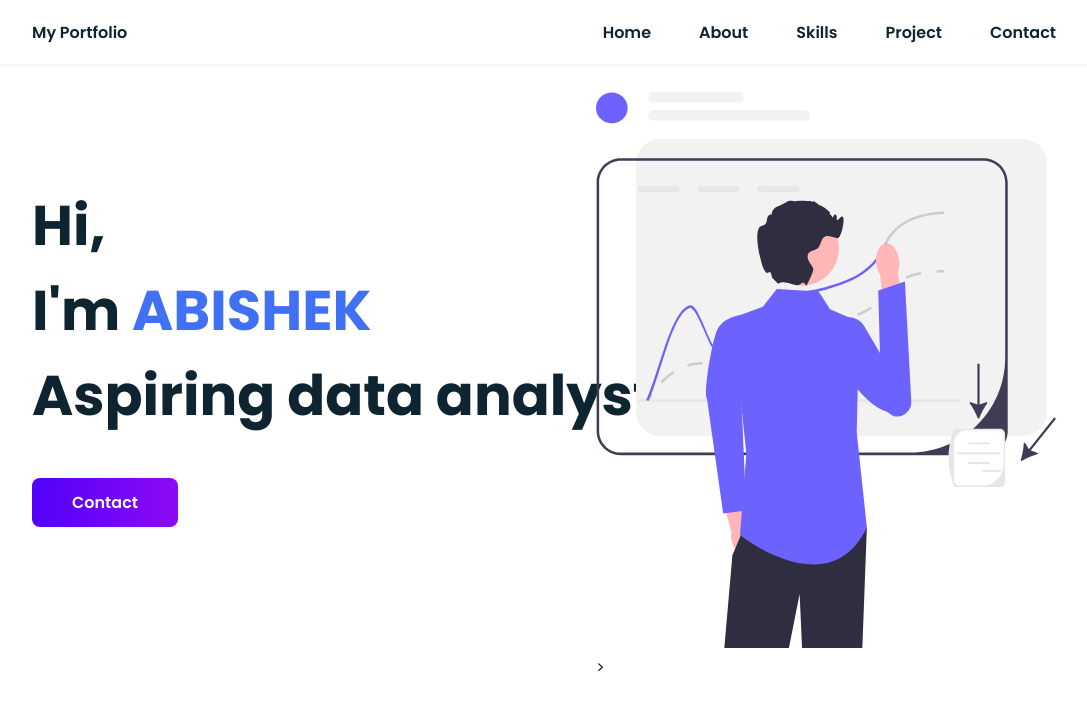
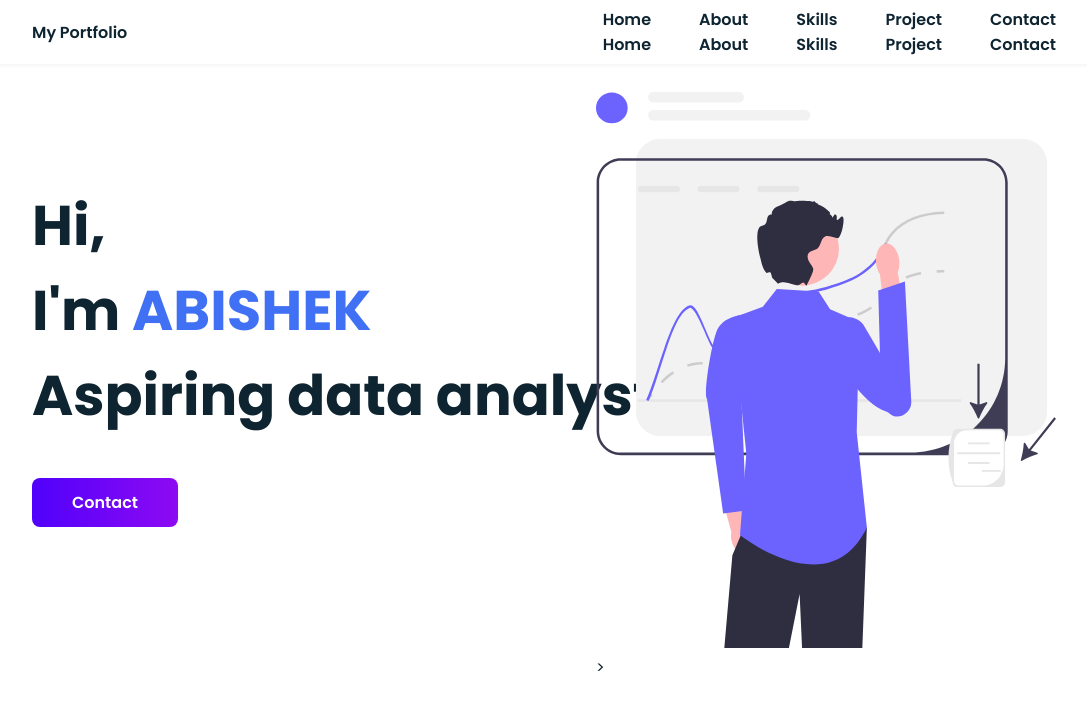
Before and after one commit to Abishek46/Mini-Project-19-Personal-Portfolio, a plain HTML site: page index.html in a window 1280 px wide. Shown: the top 707 px of the page, without its empty margins (96-1183 px from the left). Drawn offline with nearby package versions, Linux system fonts and the light colour scheme.

Commit message:
Update index.html

```diff
--- a/index.html
+++ b/index.html
@@ -39,7 +39,25 @@
             </li>
           </ul>
         </div>
-
+        <div class="nav_menu" id="nav_menu">
+          <ul class="nav_list">
+            <li class="nav_items">
+              <a href="#home" class="nav_link active">Home</a>
+            </li>
+            <li class="nav_items">
+              <a href="#about" class="nav_link active">About</a>
+            </li>
+            <li class="nav_items">
+              <a href="#skills" class="nav_link active">Skills</a>
+            </li>
+            <li class="nav_items">
+              <a href="#Project" class="nav_link active">Project</a>
+            </li>
+            <li class="nav_items">
+              <a href="#contact" class="nav_link active">Contact</a>
+            </li>
+          </ul>
+        </div>
         <div class="nav_toggle" id="nav_toggle">
           <i class="bx bx-menu-alt-right"></i>
         </div>
```
